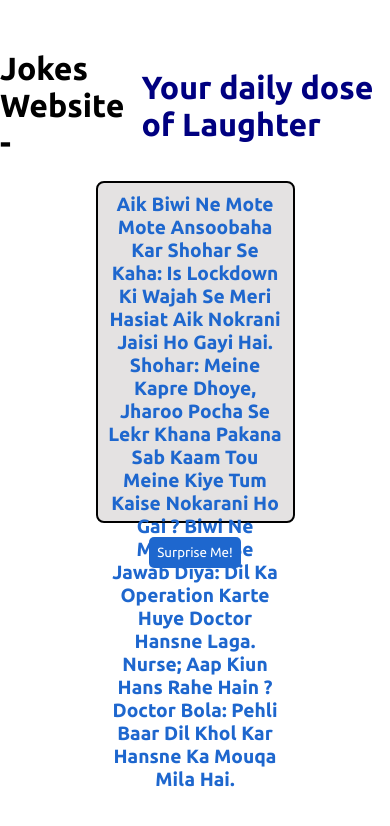
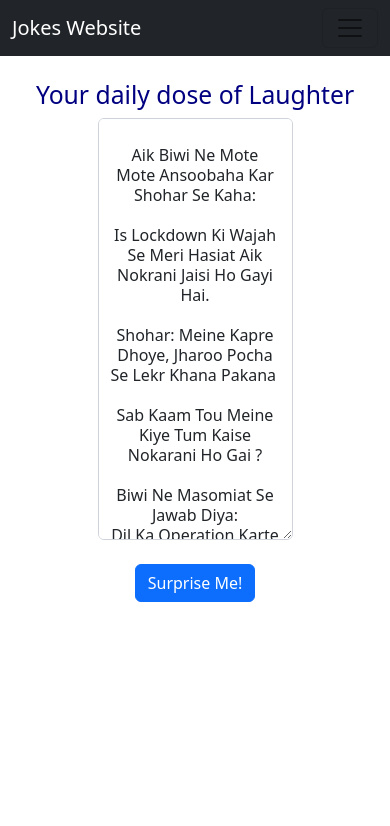
Before and after one commit to Nabeel129/Jokes-Website, a plain HTML site: page index.html in a window 390 px wide. Drawn offline with nearby package versions, Linux system fonts and the light colour scheme.

Commit message:
Added Bootstrap 5.2 to make responsive

```diff
--- a/index.html
+++ b/index.html
@@ -5,22 +5,42 @@
     <meta charset="UTF-8">
     <meta http-equiv="X-UA-Compatible" content="IE=edge">
     <meta name="viewport" content="width=device-width, initial-scale=1.0">
-    <link rel="stylesheet" href="style.css">
+    <!-- <link rel="stylesheet" href="style.css"> -->
+    <link href="https://cdn.jsdelivr.net/npm/bootstrap@5.2.1/dist/css/bootstrap.min.css" rel="stylesheet"
+        integrity="sha384-iYQeCzEYFbKjA/T2uDLTpkwGzCiq6soy8tYaI1GyVh/UjpbCx/TYkiZhlZB6+fzT" crossorigin="anonymous">
+    <script src="https://cdn.jsdelivr.net/npm/bootstrap@5.2.1/dist/js/bootstrap.bundle.min.js"
+        integrity="sha384-u1OknCvxWvY5kfmNBILK2hRnQC3Pr17a+RTT6rIHI7NnikvbZlHgTPOOmMi466C8"
+        crossorigin="anonymous"></script>
     <style>
         @import url('https://fonts.googleapis.com/css2?family=Ubuntu:wght@300;400;500;700&display=swap');
     </style>
+
     <script src="script.js" defer></script>
     <title>Jokes Website</title>
 </head>
 
 <body>
-    <div class="container">
-        <h1>Jokes Website - <span id="slogan">Your daily dose of Laughter</span> </h1>
+    <nav class="navbar navbar-expand-lg bg-dark">
+        <div class="container-fluid">
+            <a class="navbar-brand text-white" href="#">Jokes Website</a>
+            <button class="navbar-toggler" type="button" data-bs-toggle="collapse"
+                data-bs-target="#navbarSupportedContent" aria-controls="navbarSupportedContent" aria-expanded="false"
+                aria-label="Toggle navigation">
+                <span class="navbar-toggler-icon"></span>
+            </button>
+        </div>
+    </nav>
+    <div class="container my-4">
+        <h2 class="d-flex justify-content-center align-items-center my-2" id="slogan">Your
+            daily dose of Laughter</h2>
         <div class="box">
-            <div id="joke"></div>
         </div>
-        <div class="btnDiv">
-            <button onclick=surpriseClick() id="btn">Surprise Me!</button>
+        <div class="container form-floating d-flex justify-content-center align-items-center my-2">
+            <textarea class="form-control text-center" placeholder="Leave a comment here"
+                style="width: 50vw; min-height: 50vh;" id="joke"></textarea>
+        </div>
+        <div class="container my-4 d-flex justify-content-center align-items-center">
+            <button class="btn btn-md btn-primary" onclick=surpriseClick() id="btn">Surprise Me!</button>
         </div>
     </div>
 </body>
```
